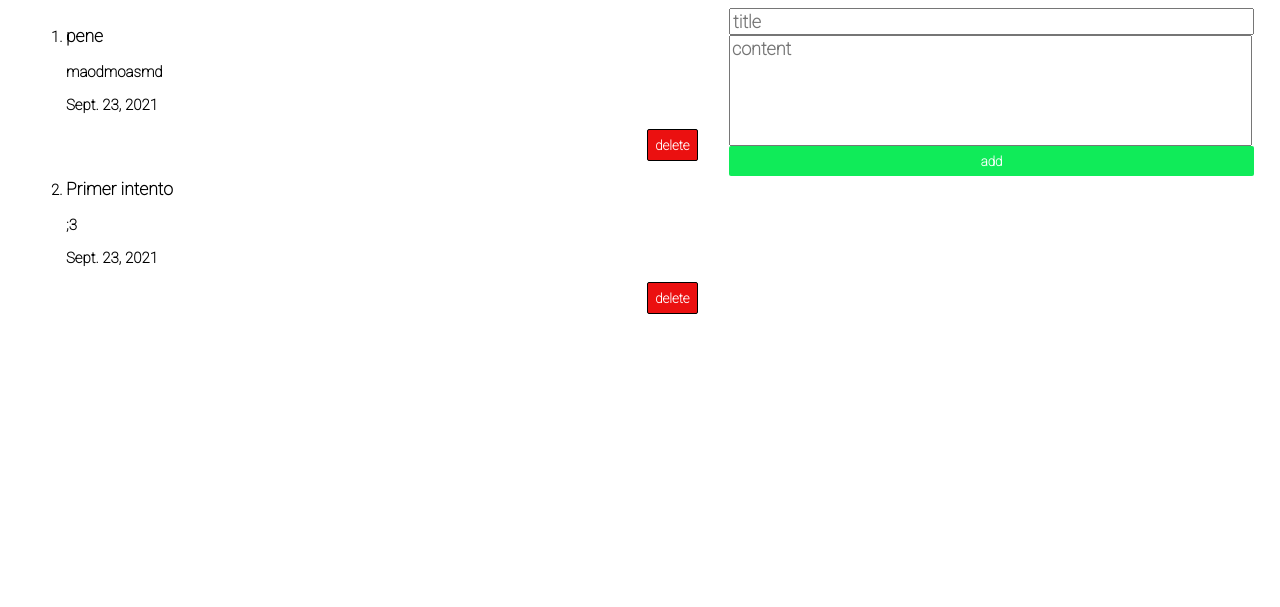
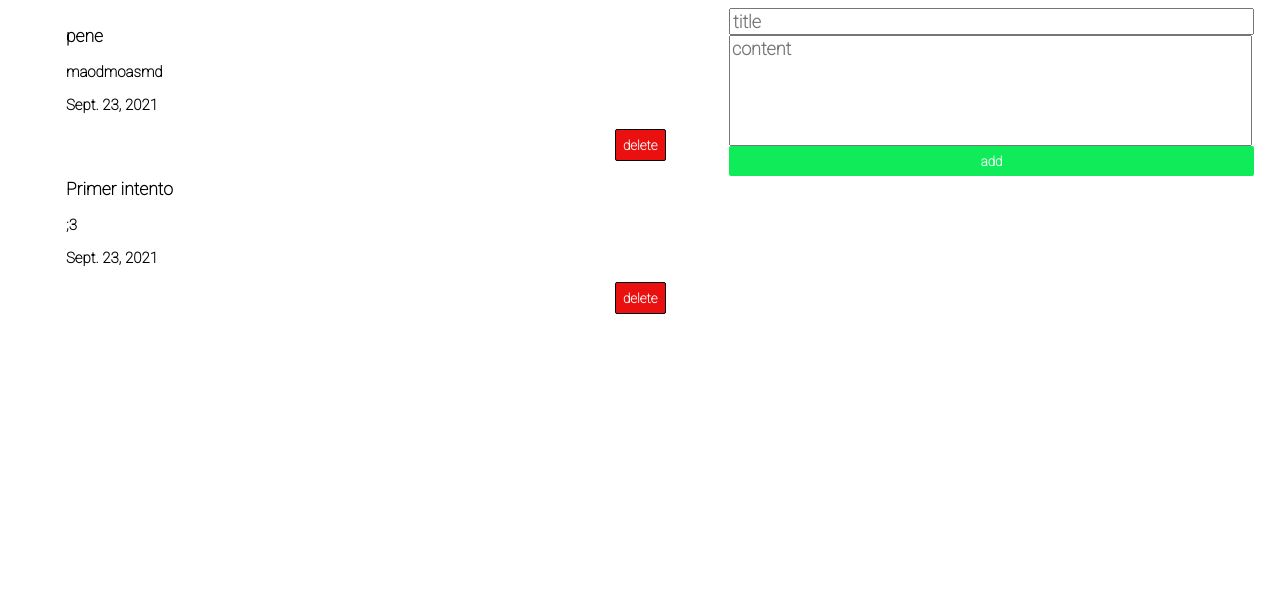
Before and after one commit to Ricardo-we/DjangoCrud, a Django app: template main/templates/main/dashboard.html in a window 1280 px wide. Shown: the top 607 px of the page. Run offline with Django 3.2, Linux system fonts and the light colour scheme; the template is opened without the code that fills it: values that come from a table or form of the project are taken from there, others are empty; data comes from the database, SQL or seed files in the repository.

Commit message:
Scroll update

```diff
--- a/static/main/css/dashboard.css
+++ b/static/main/css/dashboard.css
@@ -28,7 +28,8 @@ html{
 
 .to_dos_elements{
     word-wrap: break-word;
-    width: 98%;
+    width: 40rem;
+    display: inline-block;
 }
 
 .to_dos_elements h3{
```
